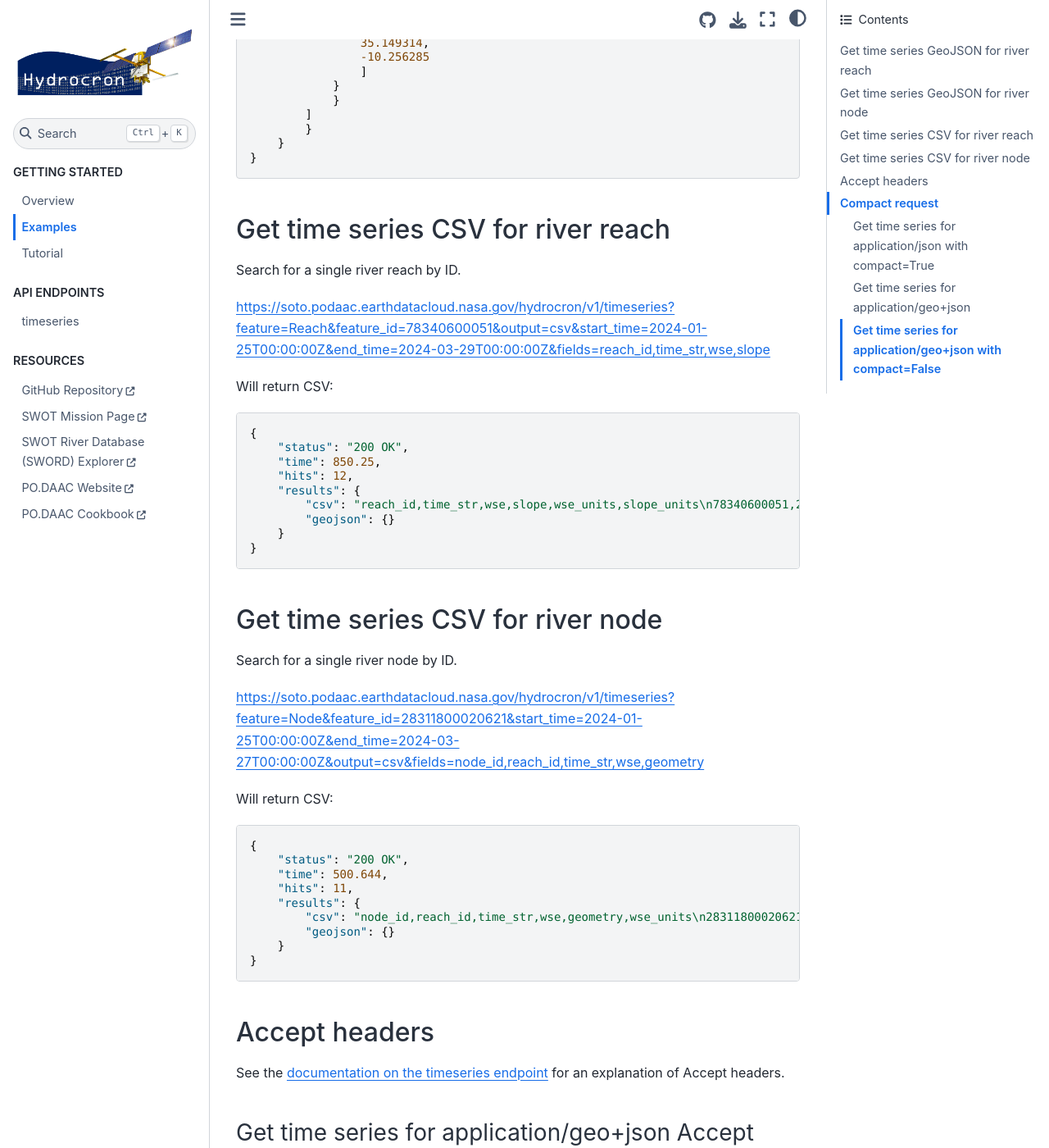
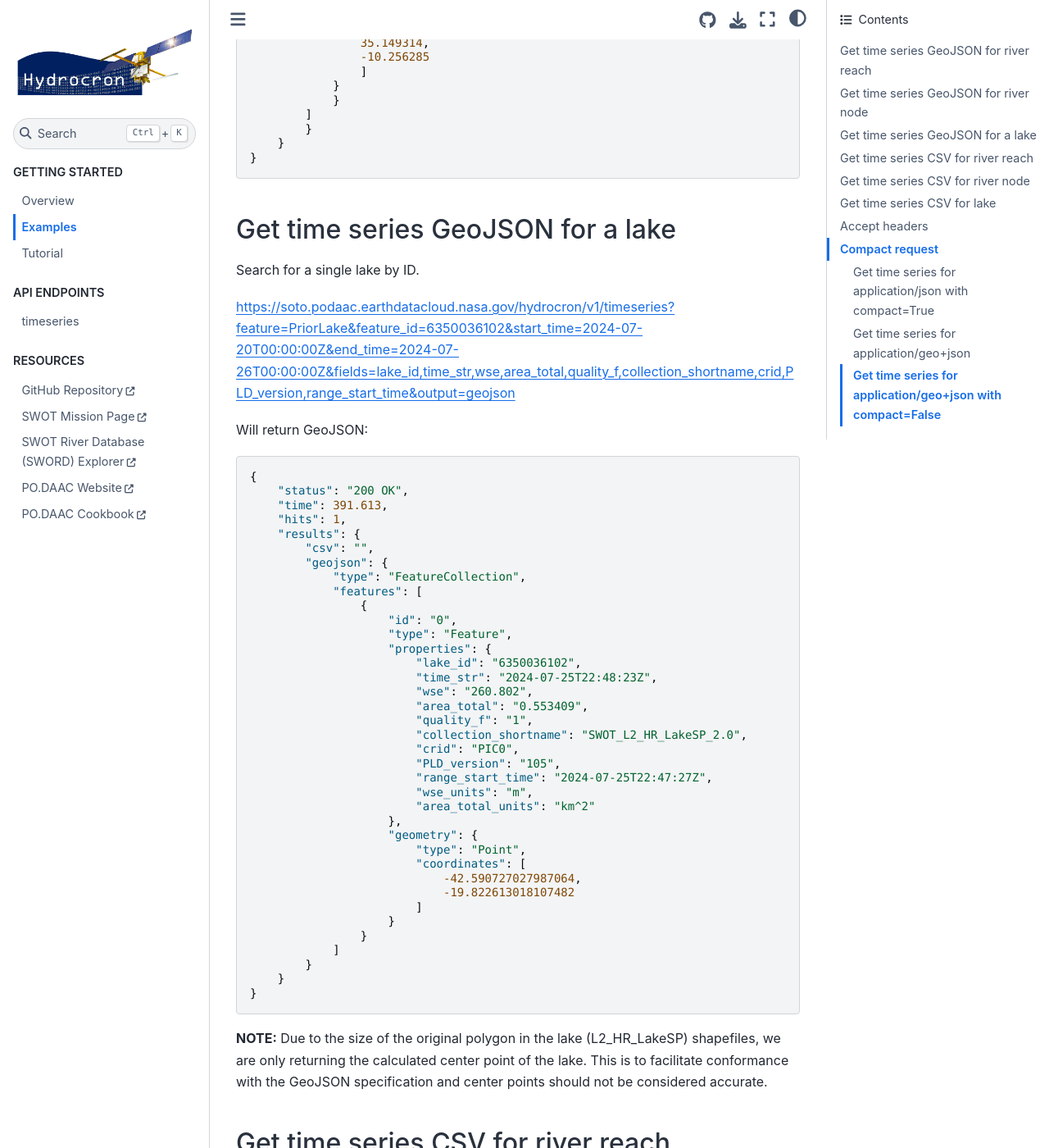
Before and after one commit to podaac/hydrocron, a Jupyter Book: the page built from docs/examples.md, in a window 1280 px wide and 1400 px high, scrolled down 4911 px. Shown: the whole window at 82% size. Built offline with Jupyter Book 1.0.4 settings and Sphinx 7.4.7 and the Sphinx Book theme 1.1.4, drawn with Linux system fonts in a browser that asks for light colours; some of the changed text lies outside the part shown.

Commit message:
Feature/issue 196 Add new feature type to query the API for lake data (#224)
* Initial API queries for lake data

* Unit tests for lake data

* Updates after center point calculations

- Removed temp code to calculate a point in API
- Implemented unit test to test lake data retrieval
- Updated fixtures to load in lake data for testing

* Add read lake table permissions to lambda timeseries and track ingest roles

* Update documenation to include lake data

* Updated documentation to include info on lake centerpoints

---------

Co-authored-by: Frank Greguska <89428916+frankinspace@users.noreply.github.com>

````diff
--- a/docs/examples.md
+++ b/docs/examples.md
@@ -270,6 +270,56 @@
 }
 ```
 
+## Get time series GeoJSON for a lake
+
+Search for a single lake by ID.
+
+[https://soto.podaac.earthdatacloud.nasa.gov/hydrocron/v1/timeseries?feature=PriorLake&feature_id=6350036102&start_time=2024-07-20T00:00:00Z&end_time=2024-07-26T00:00:00Z&fields=lake_id,time_str,wse,area_total,quality_f,collection_shortname,crid,PLD_version,range_start_time&output=geojson](https://soto.podaac.earthdatacloud.nasa.gov/hydrocron/v1/timeseries?feature=PriorLake&feature_id=6350036102&start_time=2024-07-20T00:00:00Z&end_time=2024-07-26T00:00:00Z&fields=lake_id,time_str,wse,area_total,quality_f,collection_shortname,crid,PLD_version,range_start_time&output=geojson)
+
+Will return GeoJSON:
+
+```json
+{
+    "status": "200 OK",
+    "time": 391.613,
+    "hits": 1,
+    "results": {
+        "csv": "",
+        "geojson": {
+            "type": "FeatureCollection",
+            "features": [
+                {
+                    "id": "0",
+                    "type": "Feature",
+                    "properties": {
+                        "lake_id": "6350036102",
+                        "time_str": "2024-07-25T22:48:23Z",
+                        "wse": "260.802",
+                        "area_total": "0.553409",
+                        "quality_f": "1",
+                        "collection_shortname": "SWOT_L2_HR_LakeSP_2.0",
+                        "crid": "PIC0",
+                        "PLD_version": "105",
+                        "range_start_time": "2024-07-25T22:47:27Z",
+                        "wse_units": "m",
+                        "area_total_units": "km^2"
+                    },
+                    "geometry": {
+                        "type": "Point",
+                        "coordinates": [
+                            -42.590727027987064,
+                            -19.822613018107482
+                        ]
+                    }
+                }
+            ]
+        }
+    }
+}
+```
+
+**NOTE:** Due to the size of the original polygon in the lake (L2_HR_LakeSP) shapefiles, we are only returning the calculated center point of the lake. This is to facilitate conformance with the GeoJSON specification and center points should not be considered accurate.
+
 ## Get time series CSV for river reach
 
 Search for a single river reach by ID.
@@ -305,6 +355,26 @@
     "hits": 11,
     "results": {
         "csv": "node_id,reach_id,time_str,wse,geometry,wse_units\n28311800020621,28311800021,2024-01-28T08:15:21Z,-15.54433,POINT (45.949474 48.354881),m\n28311800020621,28311800021,2024-01-31T21:37:09Z,-15.63838,POINT (45.949474 48.354881),m\n28311800020621,28311800021,2024-02-07T06:37:36Z,-999999999999.0,POINT (45.949474 48.354881),m\n28311800020621,28311800021,2024-02-10T19:59:24Z,-14.46997,POINT (45.949474 48.354881),m\n28311800020621,28311800021,2024-02-18T05:00:26Z,-15.99808,POINT (45.949474 48.354881),m\n28311800020621,28311800021,2024-02-21T18:22:14Z,-999999999999.0,POINT (45.949474 48.354881),m\n28311800020621,28311800021,2024-02-28T03:22:42Z,-999999999999.0,POINT (45.949474 48.354881),m\n28311800020621,28311800021,2024-03-02T16:44:30Z,-16.80069,POINT (45.949474 48.354881),m\n28311800020621,28311800021,2024-03-10T01:45:29Z,-15.65594,POINT (45.949474 48.354881),m\n28311800020621,28311800021,2024-03-13T15:07:16Z,-999999999999.0,POINT (45.949474 48.354881),m\n28311800020621,28311800021,2024-03-23T13:29:33Z,-16.73133,POINT (45.949474 48.354881),m\n",
+        "geojson": {}
+    }
+}
+```
+
+## Get time series CSV for lake
+
+Search for a single lake by ID.
+
+[https://soto.podaac.earthdatacloud.nasa.gov/hydrocron/v1/timeseries?feature=PriorLake&feature_id=6350036102&start_time=2024-07-20T00:00:00Z&end_time=2024-07-26T00:00:00Z&fields=lake_id,time_str,wse,area_total,quality_f,collection_shortname,crid,PLD_version,range_start_time&output=csv](https://soto.podaac.earthdatacloud.nasa.gov/hydrocron/v1/timeseries?feature=PriorLake&feature_id=6350036102&start_time=2024-07-20T00:00:00Z&end_time=2024-07-26T00:00:00Z&fields=lake_id,time_str,wse,area_total,quality_f,collection_shortname,crid,PLD_version,range_start_time&output=csv)
+
+Will return CSV:
+
+```json
+{
+    "status": "200 OK",
+    "time": 321.592,
+    "hits": 1,
+    "results": {
+        "csv": "lake_id,time_str,wse,area_total,quality_f,collection_shortname,crid,PLD_version,range_start_time,wse_units,area_total_units\n6350036102,2024-07-25T22:48:23Z,260.802,0.553409,1,SWOT_L2_HR_LakeSP_2.0,PIC0,105,2024-07-25T22:47:27Z,m,km^2\n",
         "geojson": {}
     }
 }
````
Also changed, not shown: CHANGELOG.md (+1 -0 lines), docs/intro.md (+1 -0 lines), docs/overview.md (+12 -1 lines), docs/timeseries.md (+20 -3 lines), 6 other files.
